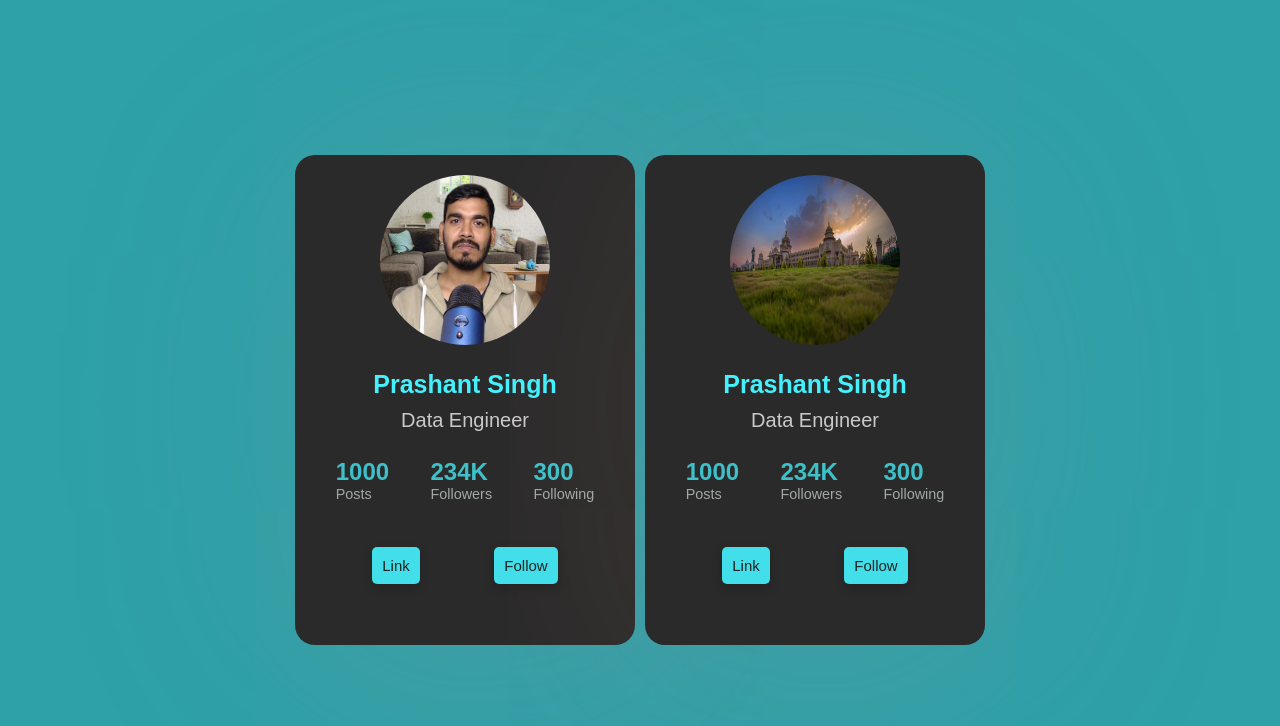
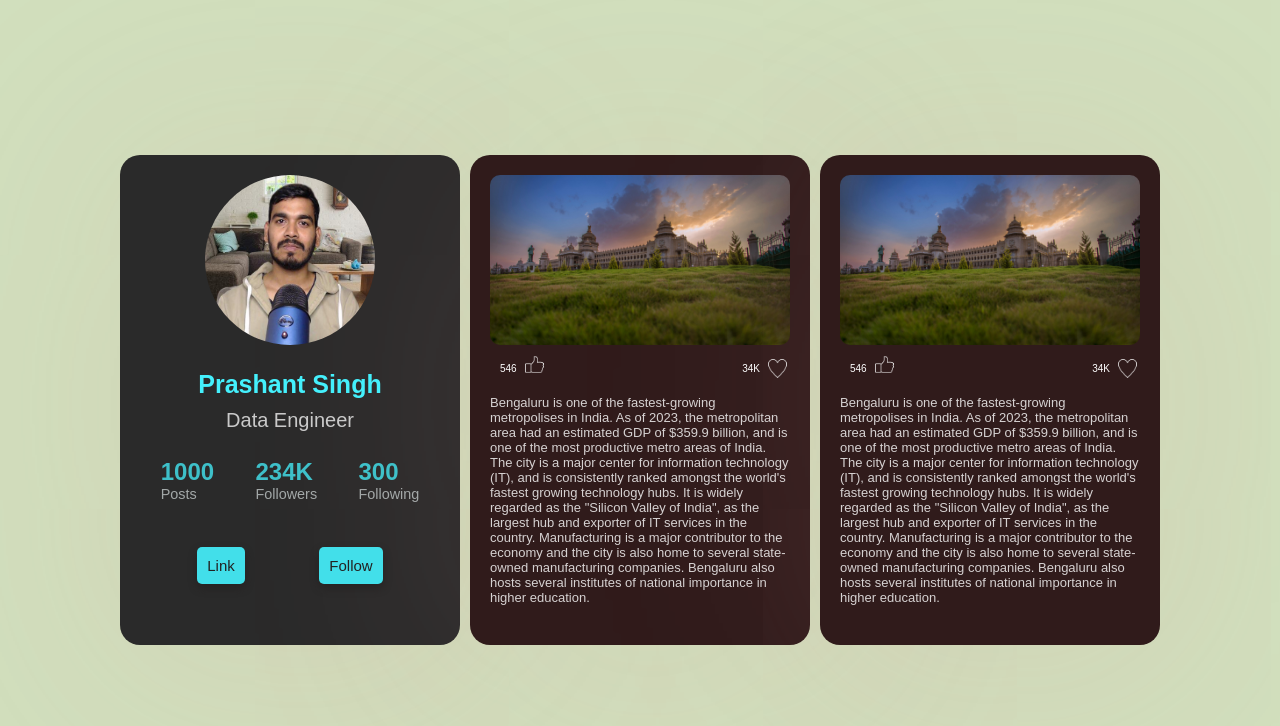
Before and after one commit to prashant0708/front_end, a plain HTML site: page 04_Project_card/card.html in a window 1280 px wide. Drawn offline with Linux system fonts and the light colour scheme.

Commit message:
send card done

```diff
--- a/04_Project_card/card.html
+++ b/04_Project_card/card.html
@@ -41,35 +41,69 @@
           <button type="button">Follow</button>
         </div>
       </div>
-      <div class="container">
-        <div class="image-div">
+      <div class="container_1">
+        <div class="image-div blr_img">
+            <img
+            src="/04_Project_card/image/Bangalore_poto.jpg"
+            alt="photo"
+            class="image_1"
+          />
+        </div>
+        <div class="like_share">
+          <div class="impresation">
+            <p class="liks_number">546</p>
+            <img src="/04_Project_card/image/link.png" alt="like_icon"class="likes">
+          </div>
+          <div class="impresation hearts">
+            <p>34K</p>
+            <img src="/04_Project_card/image/heart.png" alt="heart_icon" class="heart">
+          </div>
+        </div>
+        <div class="about">
+          <p>Bengaluru is one of the fastest-growing metropolises in India.
+            As of 2023, the metropolitan area had an estimated GDP of $359.9 billion,
+            and is one of the most productive metro areas of India.
+            The city is a major center for information technology (IT),
+            and is consistently ranked amongst the world's fastest growing technology hubs.
+            It is widely regarded as the "Silicon Valley of India",
+            as the largest hub and exporter of IT services in the country.
+            Manufacturing is a major contributor to the economy
+            and the city is also home to several state-owned manufacturing companies.
+            Bengaluru also hosts several institutes of national importance in higher education.
+            </p>
+        </div>
+
+      </div>
+      <div class="container_2">
+        <div class="image-div blr_img">
           <img
             src="/04_Project_card/image/Bangalore_poto.jpg"
             alt="photo"
-            class="image"
+            class="image_1"
           />
         </div>
-        <div class="employee">
-          <h2>Prashant Singh</h2>
-          <h3>Data Engineer</h3>
-        </div>
-        <div class="post-details">
-          <div class="posts">
-            <h2>1000</h2>
-            <p>Posts</p>
+        <div class="like_share">
+          <div class="impresation">
+            <p class="liks_number">546</p>
+            <img src="/04_Project_card/image/link.png" alt="like_icon"class="likes">
           </div>
-          <div class="followers">
-            <h2>234K</h2>
-            <p>Followers</p>
-          </div>
-          <div class="following">
-            <h2>300</h2>
-            <p>Following</p>
+          <div class="impresation hearts">
+            <p>34K</p>
+            <img src="/04_Project_card/image/heart.png" alt="heart_icon" class="heart">
           </div>
         </div>
-        <div class="link">
-          <button type="button">Link</button>
-          <button type="button">Follow</button>
+        <div class="about">
+          <p>Bengaluru is one of the fastest-growing metropolises in India.
+            As of 2023, the metropolitan area had an estimated GDP of $359.9 billion,
+            and is one of the most productive metro areas of India.
+            The city is a major center for information technology (IT),
+            and is consistently ranked amongst the world's fastest growing technology hubs.
+            It is widely regarded as the "Silicon Valley of India",
+            as the largest hub and exporter of IT services in the country.
+            Manufacturing is a major contributor to the economy
+            and the city is also home to several state-owned manufacturing companies.
+            Bengaluru also hosts several institutes of national importance in higher education.
+            </p>
         </div>
       </div>
     </div>
--- a/04_Project_card/style.css
+++ b/04_Project_card/style.css
@@ -28,7 +28,7 @@ body {
 }
 
 .card {
-  background-color: #2da0a8;
+  background-color: #d1dfbd;
   display: flex;
   justify-content: center;
   align-items: center;
@@ -63,6 +63,7 @@ body {
   height: 170px;
   border-radius: 50%;
 }
+
 
 .employee {
   flex-direction: column;
@@ -147,3 +148,100 @@ button:hover {
   cursor: pointer;
   opacity: 0.9;
 }
+
+
+
+/* second card bangalore image */
+.container_1 {
+  display: grid;
+  grid-template-columns: repeat(1, 1fr);
+  grid-template-rows: 170px 40px 100px;
+  gap: 5px;
+
+  background-color: #301b1b;
+  padding: 20px;
+  height: 450px;
+  width: 300px;
+  border-radius: 20px;
+  box-shadow: 10px 15px 400rem rgba(213, 144, 144, 0.2);
+}
+.blr_img{
+
+  overflow: hidden;
+  border-radius: 10px;
+
+}
+
+.image_1{
+  max-width: 100%;
+ max-height: auto;
+}
+
+.like_share{
+  /* background-color: aliceblue; */
+  display: grid;
+  grid-template-columns: repeat(2,1fr);
+  grid-template-rows: repeat(1,1fr);
+  gap: 2px;
+  height: 50%;
+}
+
+.impresation{
+  /* background-color: #2da0a8; */
+  display: flex;
+  align-items: center;
+  padding-left: 10px;
+  gap:5px;
+}
+.hearts{
+  justify-content: flex-end;
+}
+
+.impresation p{
+  font-size: 10px;
+  top:6px;
+  position: relative;
+
+}
+
+.likes,.heart{
+  filter: invert(1) brightness(100); /* invert 1 change the black image into white  and vise versa */
+   /* opacity: 0.8; transperency of the element range b/w 0 to 1 */
+  width: 25px;
+  height: 25px;
+
+
+}
+
+.likes{
+  top:2px;
+  position: relative;
+}
+.heart{
+  top:6px;
+  position: relative;
+}
+
+
+.about{
+  font-size: small;
+  font-style: normal;
+  font-family:Cambria, Cochin, Georgia, Times, 'Times New Roman', serif;
+  line-height: 15px;
+  opacity: 0.8;
+
+}
+
+/* third card bangalore image */
+.container_2 {
+  display: grid;
+  grid-template-columns: repeat(1, 1fr);
+  grid-template-rows: 170px 40px 100px;
+  gap: 5px;
+
+  background-color: #301b1b;
+  padding: 20px;
+  height: 450px;
+  width: 300px;
+  border-radius: 20px;
+  box-shadow: 10px 15px 400rem rgba(213, 144, 144, 0.2);
```
Also changed, not shown: 04_Project_card/image/Prashant_photo.jpeg (deleted), 04_Project_card/image/heart.png (added), 04_Project_card/image/link.png (added).
